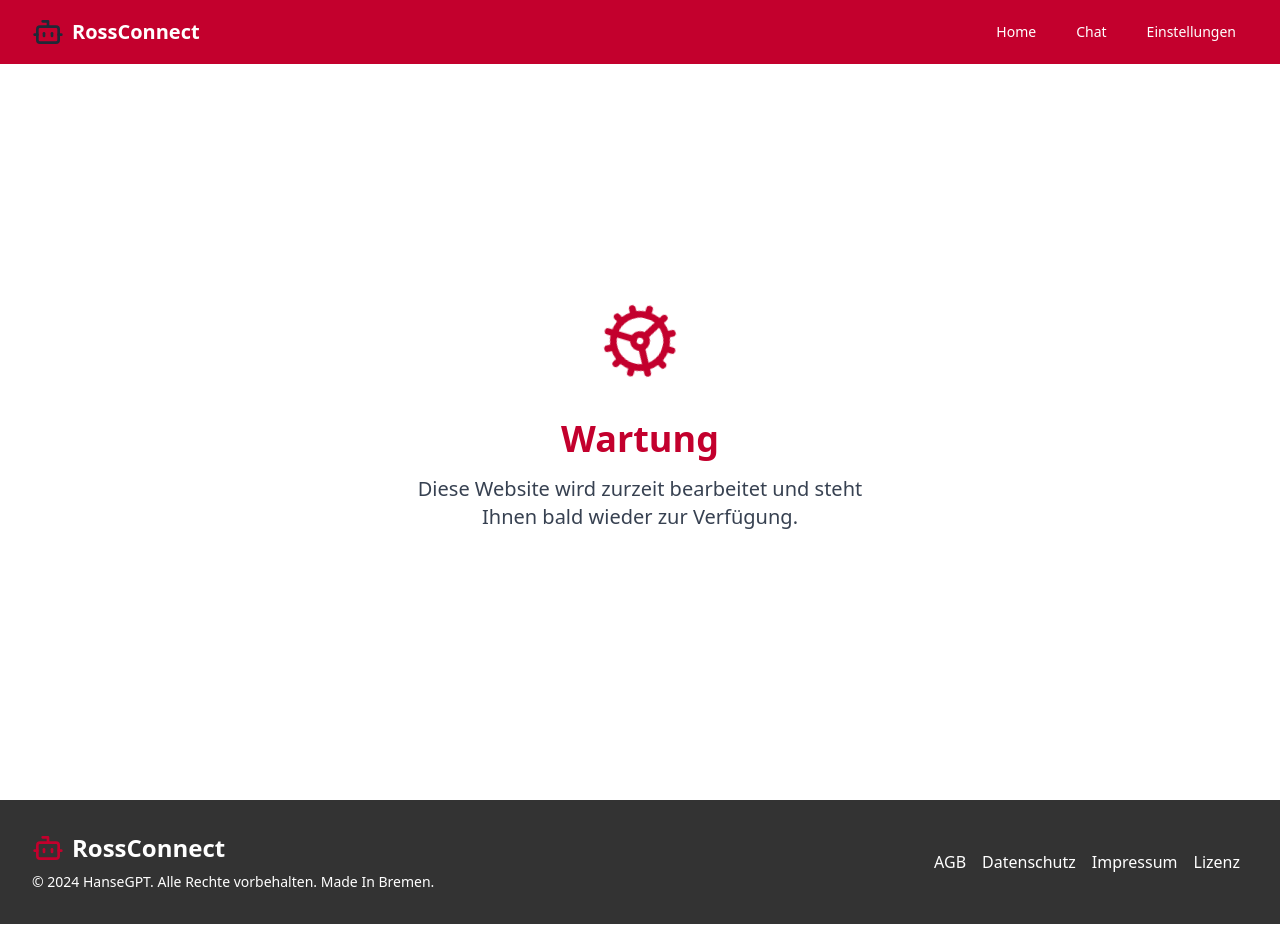
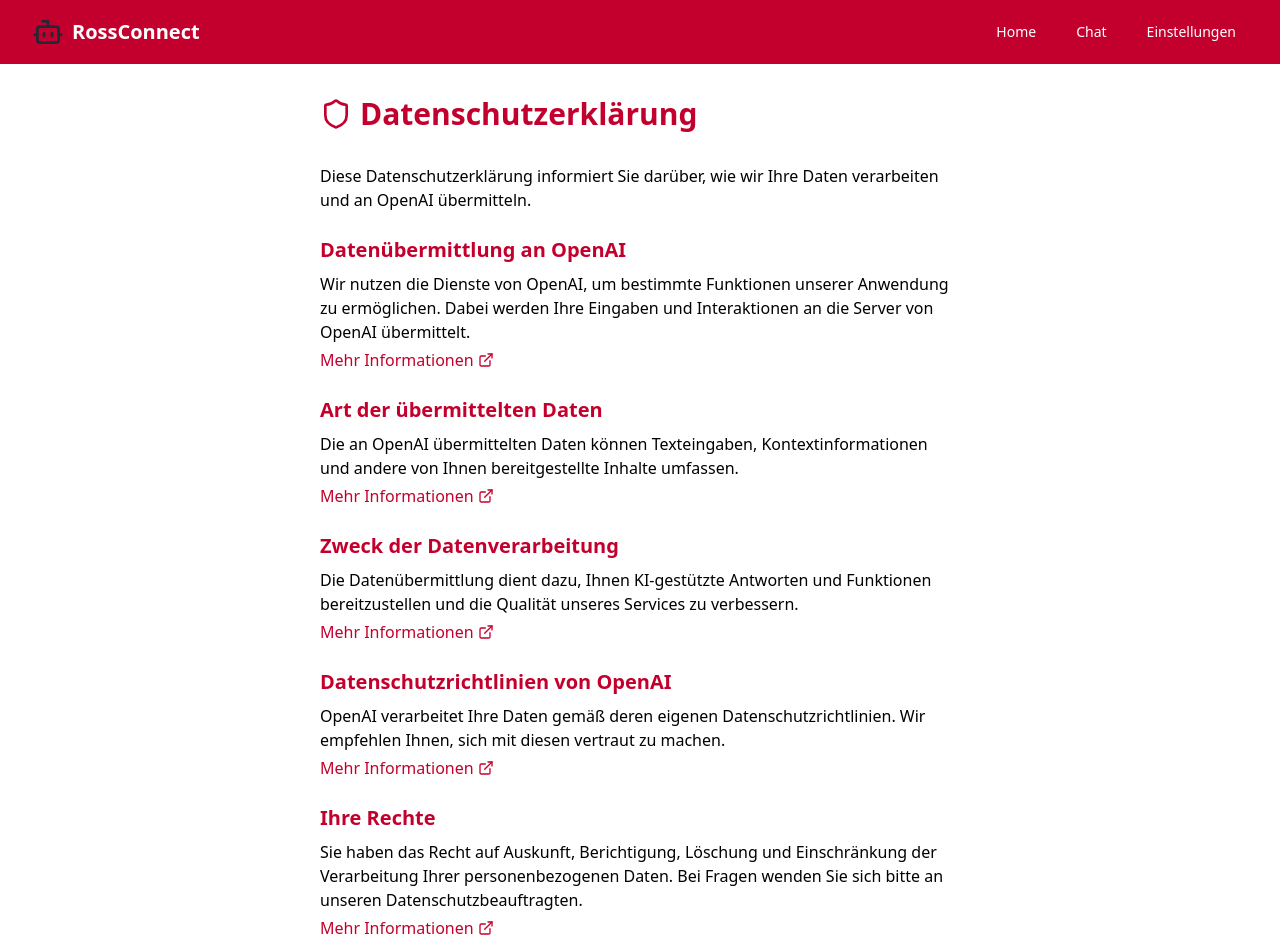
Before and after one commit to Hansehart/HanseGPT, a React (Vite) app in the folder frontend/artifact/: page /privacy in a window 1280 px wide. Shown: the top 952 px of the page. Before the commit the page ends 924 px from the top, so only its background shows below. Built offline with nearby package versions, Linux system fonts and the light colour scheme.

Commit message:
add: privacy page

```diff
--- a/frontend/artifact/src/App.tsx
+++ b/frontend/artifact/src/App.tsx
@@ -11,6 +11,7 @@ import Construction from "./pages/Construction";
 import License from "./pages/License";
 import Settings from "./pages/Settings";
 import Chat from "./pages/Chat";
+import Privacy from "./pages/Privacy";
 
 function App() {
   return (
@@ -23,7 +24,7 @@ function App() {
             <Route path="/settings" element={<Settings />} />
             <Route path="/license" element={<License />} />
             <Route path="/imprint" element={<Construction />} />
-            <Route path="/privacy" element={<Construction />} />
+            <Route path="/privacy" element={<Privacy />} />
             <Route path="/gtc" element={<Construction />} />
             <Route path="*" element={<Navigate replace to="/home" />} />
           </Route>
--- /dev/null
+++ b/frontend/artifact/src/pages/Privacy.tsx
@@ -0,0 +1,68 @@
+import { ExternalLink, Shield } from 'lucide-react';
+
+const PrivacyItem = ({ title, content, link }) => (
+  <div className="mb-6">
+    <h3 className="text-xl font-semibold text-[#c3002d] mb-2">{title}</h3>
+    <p className="mb-1">{content}</p>
+    {link && (
+      <a
+        href={link}
+        target="_blank"
+        rel="noopener noreferrer"
+        className="text-[#c3002d] hover:underline inline-flex items-center"
+      >
+        Mehr Informationen
+        <ExternalLink size={16} className="ml-1" />
+      </a>
+    )}
+  </div>
+);
+
+const Privacy = () => {
+  return (
+    <div className="min-h-screen bg-white flex flex-col">
+      <div className="h-16 bg-[#c3002d]"></div>
+      <div className="flex-grow container mx-auto px-4 py-8 max-w-2xl">
+        <h1 className="text-3xl font-bold text-[#c3002d] mb-8 flex items-center">
+          <Shield className="mr-2" size={32} />
+          Datenschutzerklärung
+        </h1>
+        <p className="mb-6">
+          Diese Datenschutzerklärung informiert Sie darüber, wie wir Ihre Daten verarbeiten und an OpenAI übermitteln.
+        </p>
+        <PrivacyItem
+          title="Datenübermittlung an OpenAI"
+          content="Wir nutzen die Dienste von OpenAI, um bestimmte Funktionen unserer Anwendung zu ermöglichen. Dabei werden Ihre Eingaben und Interaktionen an die Server von OpenAI übermittelt."
+          link="https://openai.com/security"
+        />
+        <PrivacyItem
+          title="Art der übermittelten Daten"
+          content="Die an OpenAI übermittelten Daten können Texteingaben, Kontextinformationen und andere von Ihnen bereitgestellte Inhalte umfassen."
+          link="https://openai.com/api/policies/api-data-usage"
+        />
+        <PrivacyItem
+          title="Zweck der Datenverarbeitung"
+          content="Die Datenübermittlung dient dazu, Ihnen KI-gestützte Antworten und Funktionen bereitzustellen und die Qualität unseres Services zu verbessern."
+          link="https://openai.com/policies/terms-of-use"
+        />
+        <PrivacyItem
+          title="Datenschutzrichtlinien von OpenAI"
+          content="OpenAI verarbeitet Ihre Daten gemäß deren eigenen Datenschutzrichtlinien. Wir empfehlen Ihnen, sich mit diesen vertraut zu machen."
+          link="https://openai.com/policies/privacy-policy"
+        />
+        <PrivacyItem
+          title="Ihre Rechte"
+          content="Sie haben das Recht auf Auskunft, Berichtigung, Löschung und Einschränkung der Verarbeitung Ihrer personenbezogenen Daten. Bei Fragen wenden Sie sich bitte an unseren Datenschutzbeauftragten."
+          link="https://gdpr-info.eu/chapter-3/"
+        />
+        <PrivacyItem
+          title="Sicherheitsmaßnahmen"
+          content="Wir setzen technische und organisatorische Maßnahmen ein, um Ihre Daten zu schützen. Erfahren Sie mehr über unsere Sicherheitspraktiken."
+          link="https://openai.com/security"
+        />
+      </div>
+    </div>
+  );
+};
+
+export default Privacy;
```
